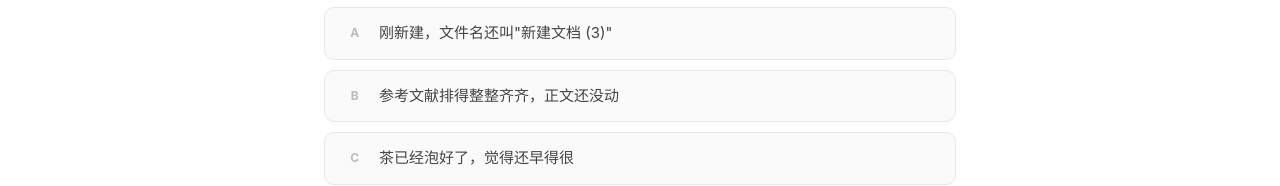
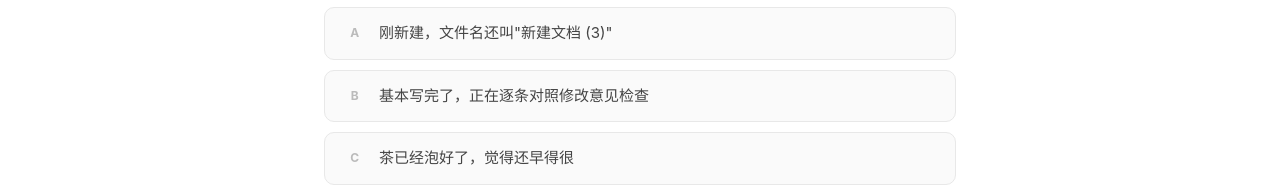
Before and after one commit to qinzzz/phd-personality-quiz, a plain HTML site: page index.html in a window 1280 px wide. Shown: the part 268-454 px from the top of the page. Drawn offline with Linux system fonts and the light colour scheme.

Commit message:
Fix Q1 option B to actually represent 提前派
Previously option B said "references neat, main text not started"
which was confusing — 提前派 should be nearly done, not behind.

Co-Authored-By: Claude Sonnet 4.6 <noreply@anthropic.com>

```diff
--- a/index.html
+++ b/index.html
@@ -385,7 +385,7 @@ const TYPES = {
 const QS = [
   { q:'截止日期前三天，你的论文文档状态是？', opts:[
     { text:'刚新建，文件名还叫"新建文档 (3)"', dims:{ time:1 } },
-    { text:'参考文献排得整整齐齐，正文还没动', dims:{ time:-1, form:-1 } },
+    { text:'基本写完了，正在逐条对照修改意见检查', dims:{ time:-1, form:-1 } },
     { text:'茶已经泡好了，觉得还早得很', dims:{ time:1, drive:-1 } }]},
   { q:'课题组群突然发消息"谁在楼里"，你的状态是？', opts:[
     { text:'"我"。我从来没离开过。', dims:{ social:-1, home:1 } },
```
